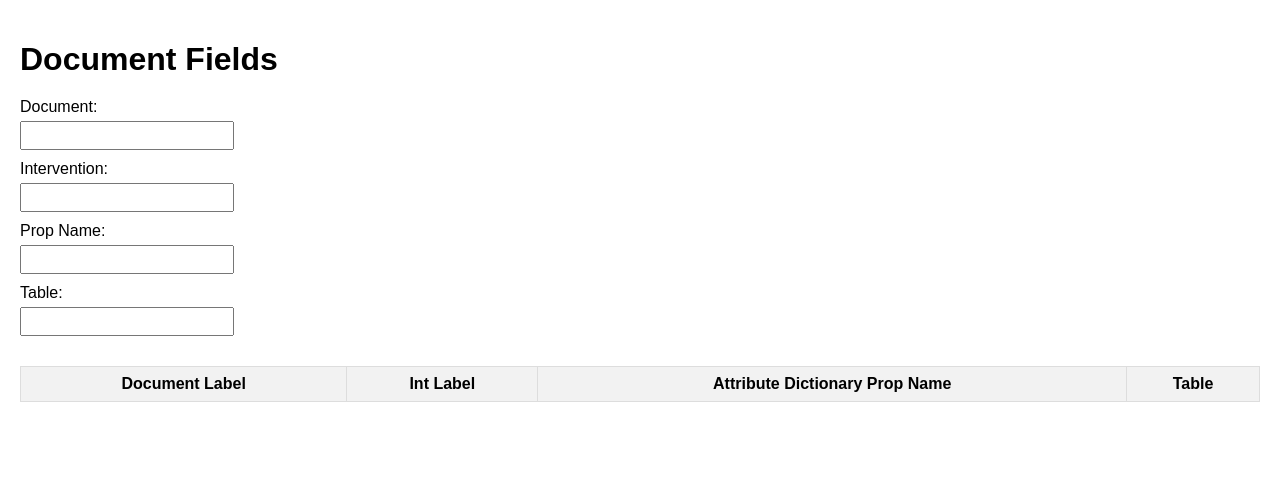
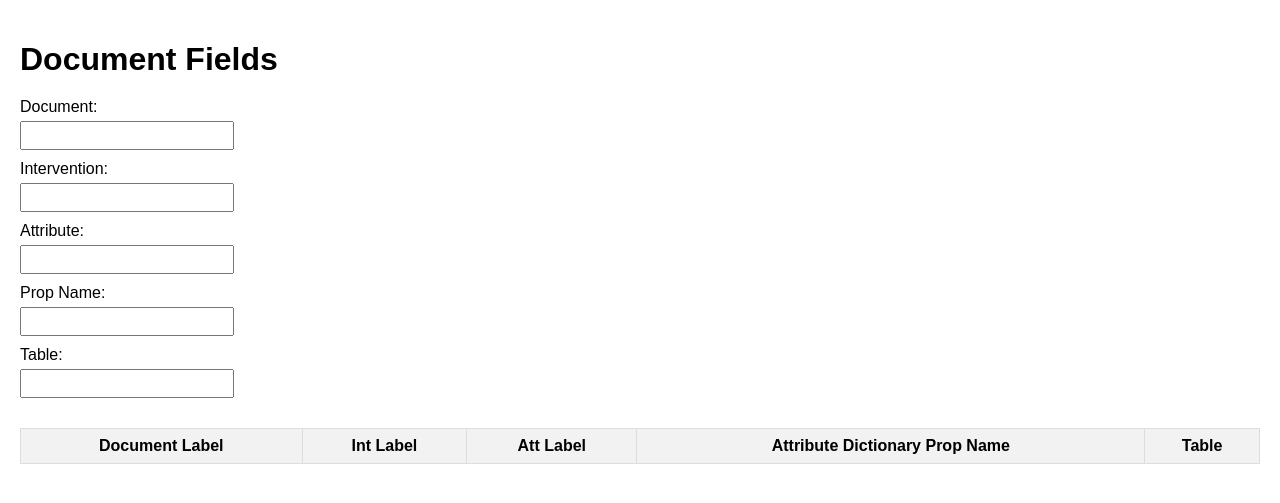
Before and after one commit to ajclarkin/icca-dictionary, a Python web app: template flask/templates/index.html in a window 1280 px wide. Shown: the top 503 px of the page. Run offline with Jinja, Linux system fonts and the light colour scheme; the template is opened without the code that fills it, so the values that code supplies are empty.

Commit message:
Added attribute column to table and search

```diff
--- a/flask/templates/index.html
+++ b/flask/templates/index.html
@@ -15,6 +15,7 @@
             var tr = $('<tr tabindex="0">');
             tr.append($('<td>').text(row.documentLabel));
             tr.append($('<td>').text(row.intLabel));
+            tr.append($('<td>').text(row.attLabel));
             tr.append($('<td class="propName">').text(row.attributeDictionaryPropName));
             tr.append($('<td>').text(row.table));
             tableBody.append(tr);
@@ -74,6 +75,8 @@
           $('#document').focus();
         } else if (e.altKey && e.keyCode === 73) { // Alt + I
           $('#intervention').focus();
+        } else if (e.altKey && e.keyCode === 65) { // Alt + A
+          $('#attribute').focus();
         } else if (e.altKey && e.keyCode === 80) { // Alt + P
           $('#propName').focus();
         } else if (e.altKey && e.keyCode === 84) { // Alt + T
@@ -93,6 +96,8 @@
     <input type="text" id="document" name="documentLabel">
     <label for="intervention">Intervention:</label>
     <input type="text" id="intervention" name="intLabel">
+    <label for="attribute">Attribute:</label>
+    <input type="text" id="attribute" name="attLabel">
     <label for="propName">Prop Name:</label>
     <input type="text" id="propName" name="attributeDictionaryPropName">
     <label for="table">Table:</label>
@@ -103,6 +108,7 @@
       <tr>
         <th>Document Label</th>
         <th>Int Label</th>
+        <th>Att Label</th>
         <th>Attribute Dictionary Prop Name</th>
         <th>Table</th>
       </tr>
```
Also changed, not shown: flask/app.py (+8 -2 lines).
